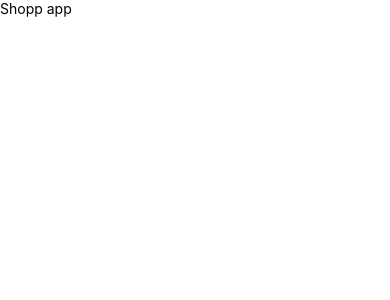
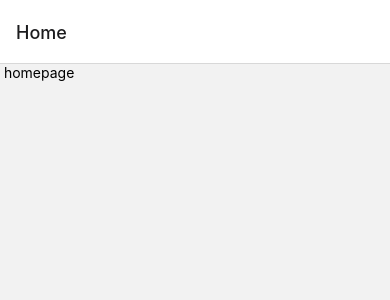
Before and after one commit to Hamzasehouli/shoppapp-react-native, a React Native app: screen / in a window 390 px wide. Shown: the top 300 px of the page. Built offline with nearby package versions, Linux system fonts and the light colour scheme.

Commit message:
Installed and added react native navigation

```diff
--- a/App.js
+++ b/App.js
@@ -1,12 +1,35 @@
 import React from 'react';
 import {View, Text} from 'react-native';
 
-const App = function () {
+import {NavigationContainer} from '@react-navigation/native';
+import {createNativeStackNavigator} from '@react-navigation/native-stack';
+
+const Stack = createNativeStackNavigator();
+
+const HomeScreen = function () {
   return (
     <View>
-      <Text>Shopp app</Text>
+      <Text> homepage</Text>
+    </View>
+  );
+};
+const CartScreen = function () {
+  return (
+    <View>
+      <Text> cart</Text>
     </View>
   );
 };
 
+const StackNavigator = (
+  <Stack.Navigator initialRouteName="Home">
+    <Stack.Screen name="Home" component={HomeScreen}></Stack.Screen>
+    <Stack.Screen name="Cart" component={CartScreen}></Stack.Screen>
+  </Stack.Navigator>
+);
+
+const App = function () {
+  return <NavigationContainer>{StackNavigator}</NavigationContainer>;
+};
+
 export default App;
```
Also changed, not shown: package.json (+7 -1 lines), 2 other files (tests, documents, lock files or other folders).
